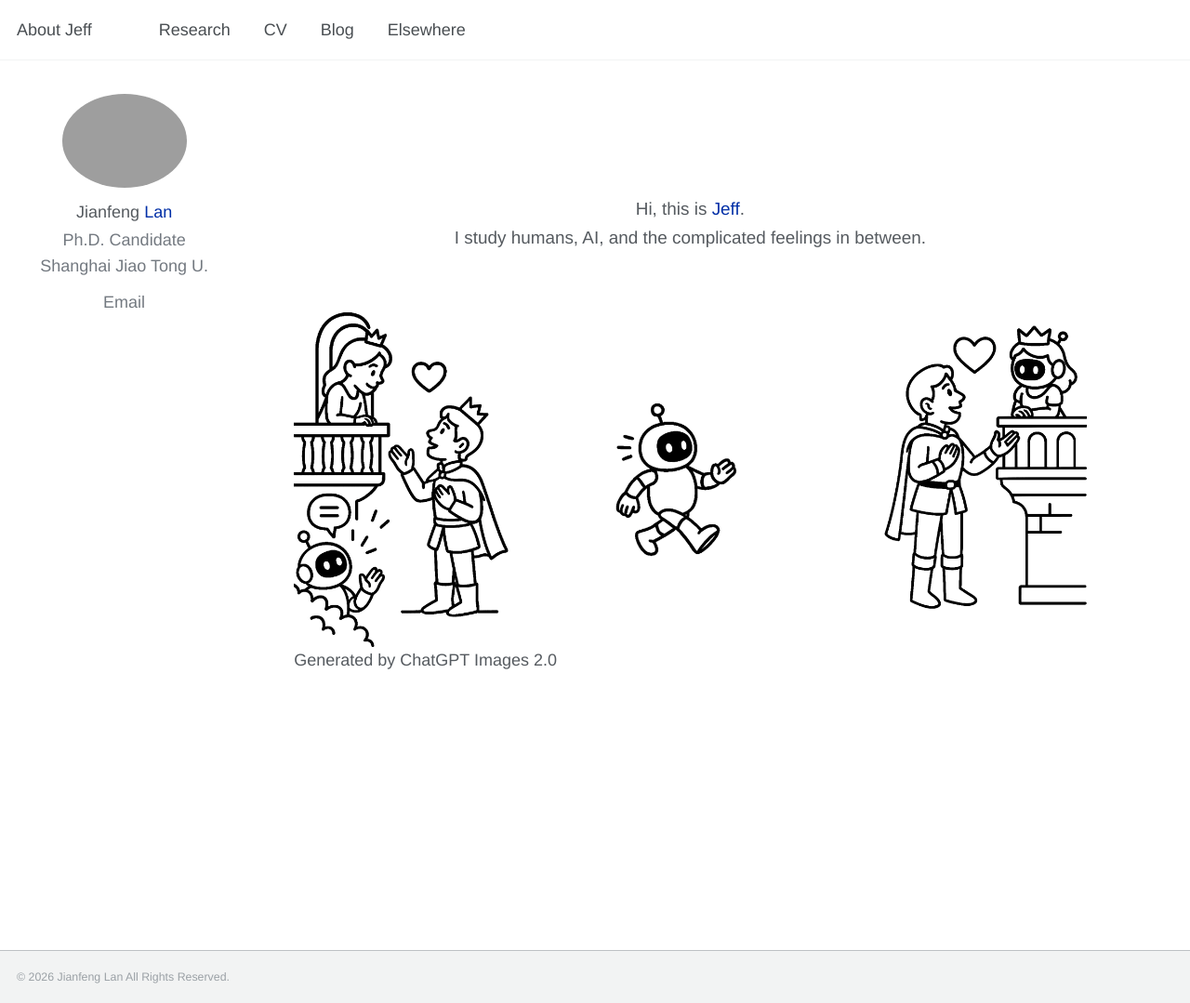
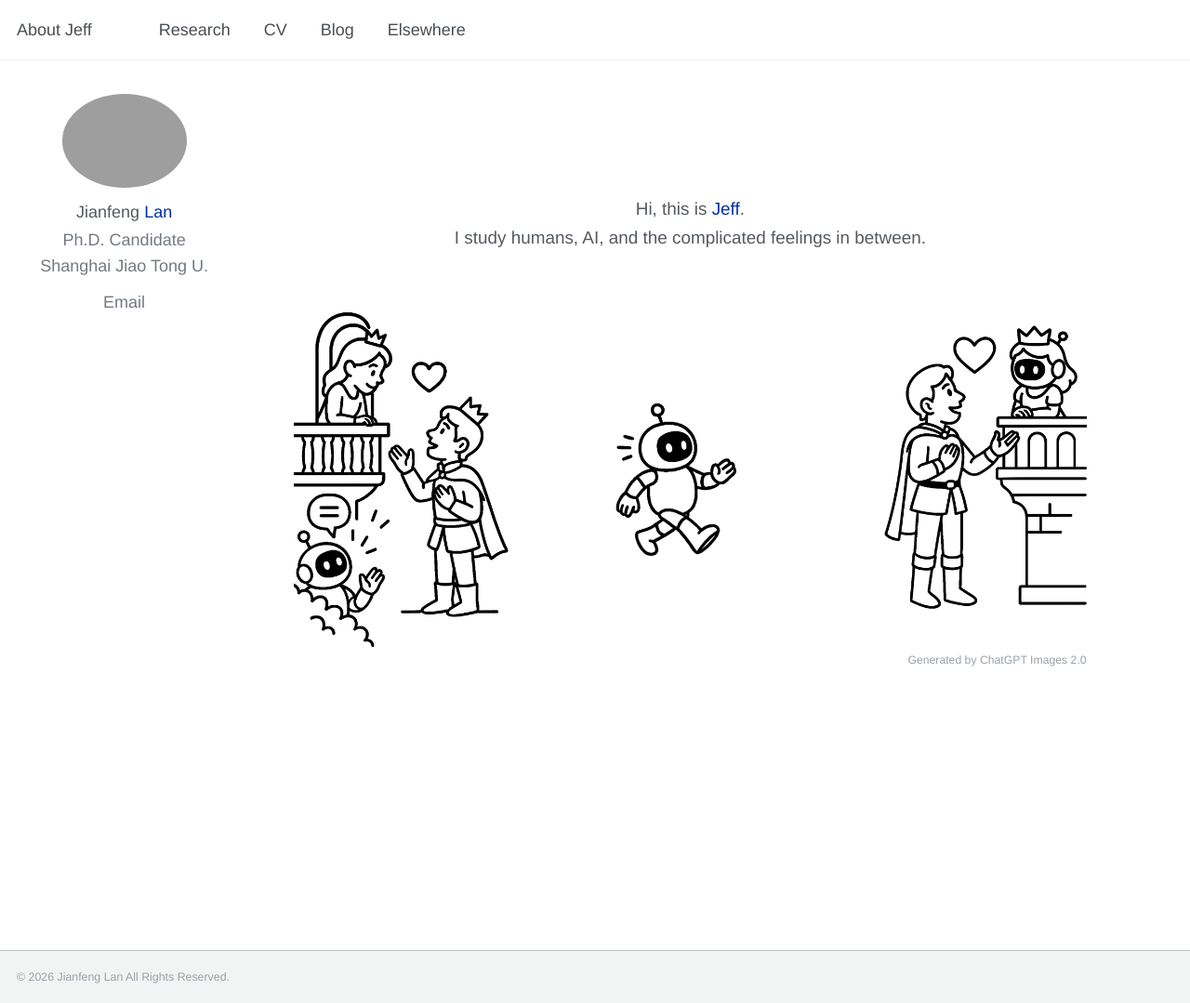
Before and after one commit to jianfenglan/jianfenglan.github.io, a Jekyll site: the page built from _pages/about.md, in a window 1280 px wide and 1079 px high. Shown: the whole window at 93% size. Built offline with Jekyll 4.4.1, drawn with Linux system fonts in a browser that asks for light colours.

Commit message:
Style banner image credits

```diff
--- a/assets/css/v3.4.css
+++ b/assets/css/v3.4.css
@@ -89,6 +89,16 @@ b,
   max-width: 100%;
   height: auto;
   margin: 3rem auto 0 !important;
+}
+
+.page__content .image-credit {
+  margin-top: 0.35rem;
+  color: #9aa0a6;
+  font-family: "Helvetica Neue", Helvetica, "Noto Sans SC", "Source Han Sans SC", "PingFang SC", "Microsoft YaHei", Arial, sans-serif;
+  font-size: 0.68rem;
+  font-weight: 300 !important;
+  line-height: 1.35;
+  text-align: right;
 }
 
 /* Research: publication cards stay visually static. */
@@ -227,6 +237,10 @@ b,
     margin-top: 2.4rem !important;
   }
 
+  .page__content .image-credit {
+    font-size: 0.64rem;
+  }
+
   .page__content .publication-card,
   .page__content .publication-card:hover {
     margin: 0 !important;
```
